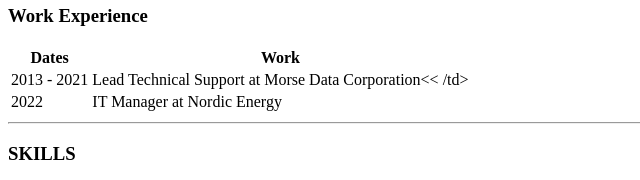
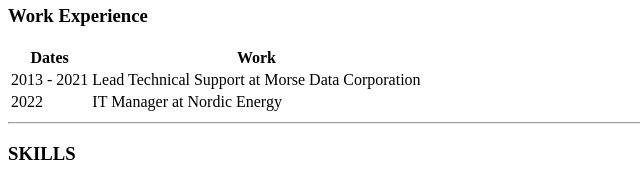
Before and after one commit to GHJharney/CV, a plain HTML site: page index.html in a window 1280 px wide. Shown: the part 495-675 px from the top of the page, 0-640 px from the left. Drawn offline with Linux system fonts and the light colour scheme.

Commit message:
index change

```diff
--- a/index.html
+++ b/index.html
@@ -42,7 +42,7 @@
     <tbody>
       <tr>
         <td>2013 - 2021</td>
-        <td>Lead Technical Support at Morse Data Corporation<< /td>
+        <td>Lead Technical Support at Morse Data Corporation</td>
       </tr>
       <tr>
         <td>2022 </td>
```
